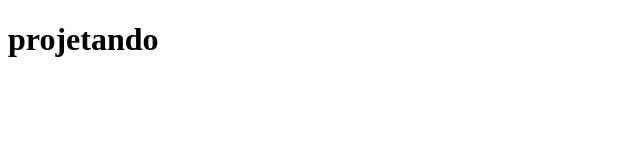
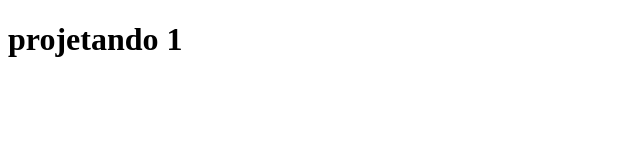
Before and after one commit to rkozer/projeto, a plain HTML site: page index.html in a window 1280 px wide. Shown: the full height of the page, 0-640 px from the left. Drawn offline with Linux system fonts and the light colour scheme.

Commit message:
Co-authored-by: rkozer <ricardokozerski@gmail.com>

```diff
--- a/index.html
+++ b/index.html
@@ -7,6 +7,6 @@
     <title>Proj</title>
 </head>
 <body>
-    <h1>projetando</h1>
+    <h1>projetando 1</h1>
 </body>
 </html>
```
